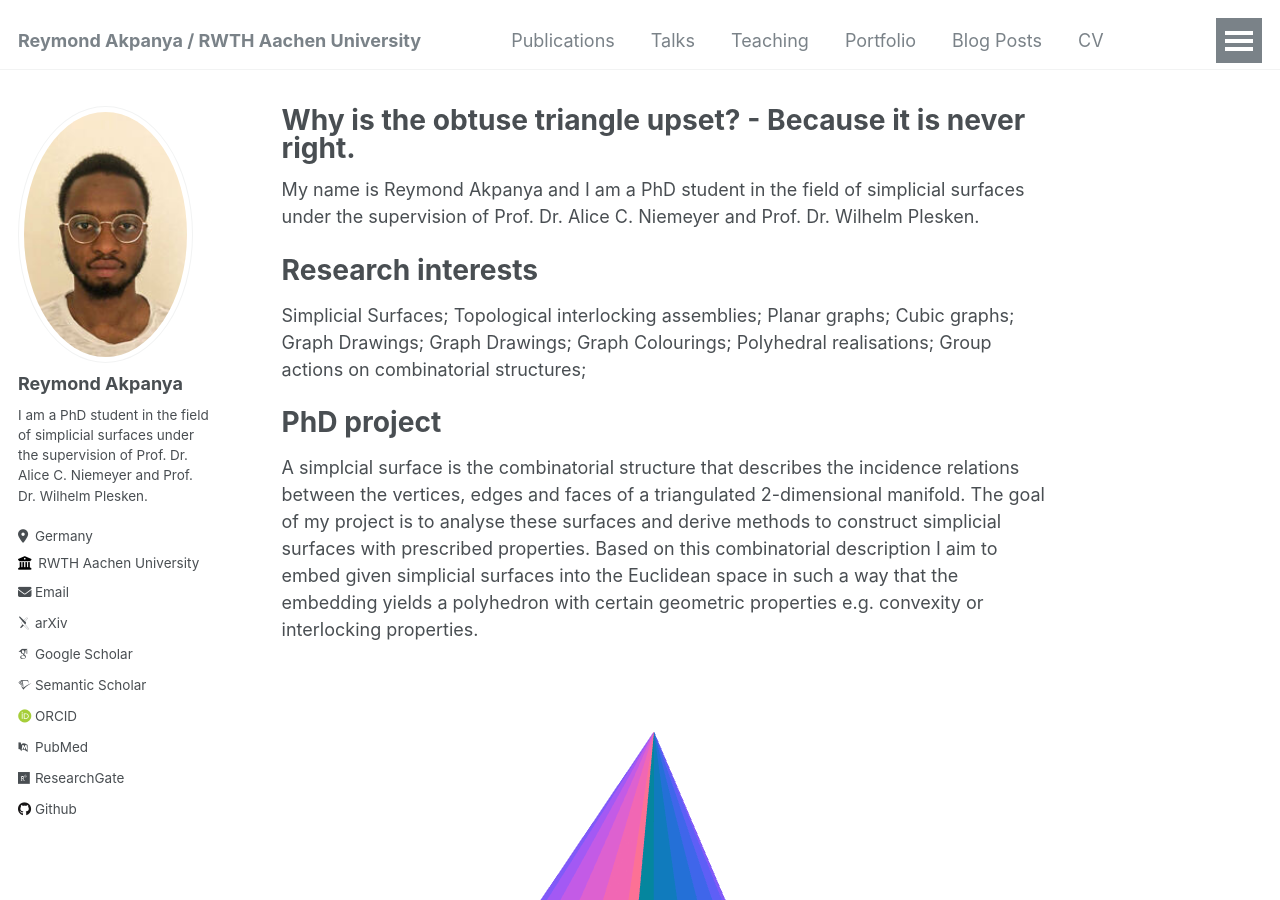
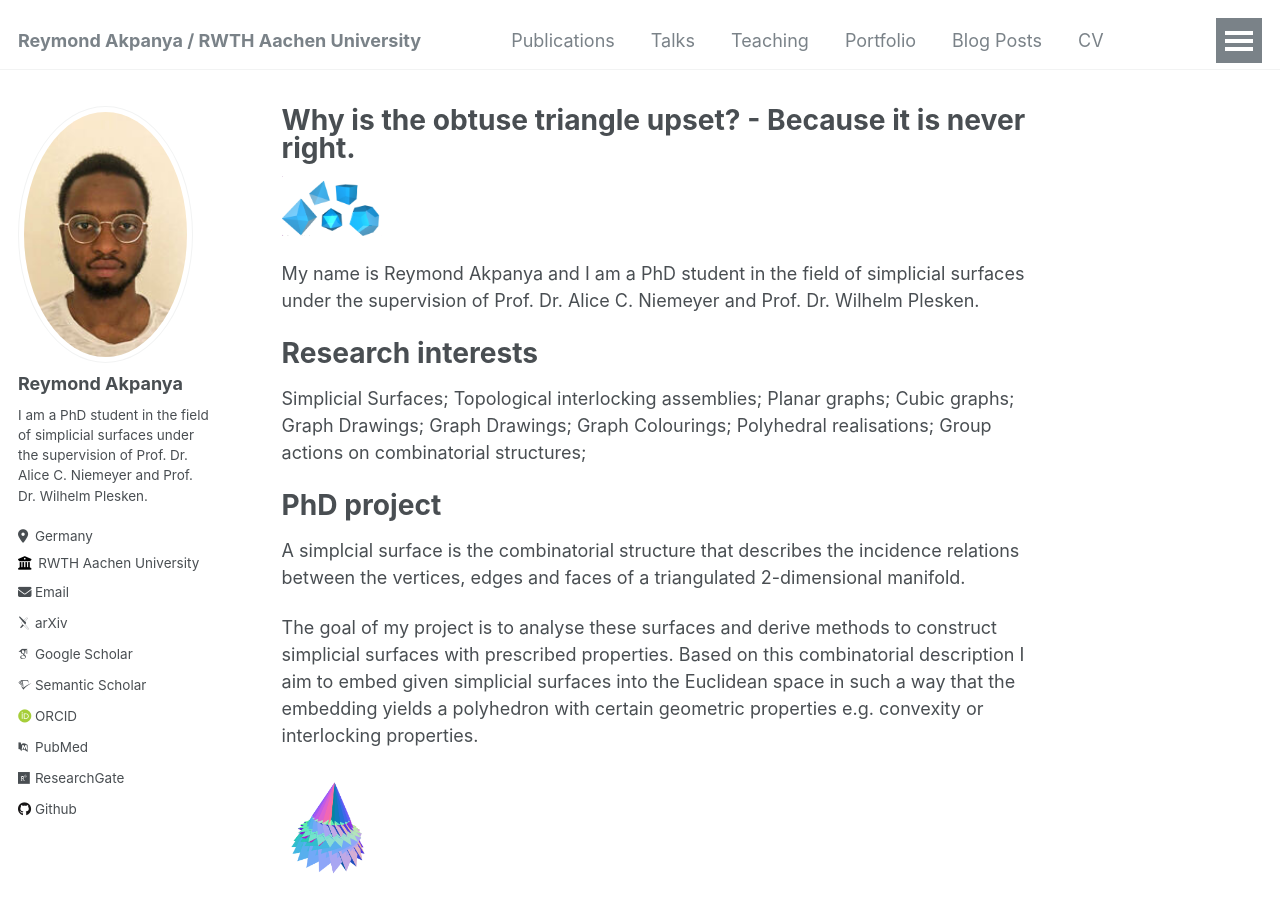
Before and after one commit to ReymondAkpanya/ReymondAkpanya.github.io, a Jekyll site: the page built from _pages/about.md, in a window 1280 px wide and 900 px high. Built offline with Jekyll 4.4.1, drawn with Linux system fonts in a browser that asks for light colours; some web fonts are replaced.

Commit message:
added pictures

```diff
--- a/_pages/about.md
+++ b/_pages/about.md
@@ -6,6 +6,8 @@ redirect_from:
   - /about/
   - /about.html
 ---
+
+<img src='/images/platonic_solids.png' width="100" height="100">
 
 My name is Reymond Akpanya and I am a PhD student in the field of simplicial surfaces under the supervision of
 Prof. Dr. Alice C. Niemeyer and Prof. Dr. Wilhelm Plesken.
@@ -18,9 +20,11 @@ Graph Drawings; Graph Colourings; Polyhedral realisations; Group actions on comb
 PhD project
 ======
 A simplcial surface is the combinatorial structure that describes the incidence relations between the vertices, edges
-and faces of a triangulated 2-dimensional manifold. The goal of my project is to analyse these surfaces and derive
+and faces of a triangulated 2-dimensional manifold.
+
+ The goal of my project is to analyse these surfaces and derive
 methods to construct simplicial surfaces with prescribed properties. Based on this combinatorial description I aim to
 embed given simplicial surfaces into the Euclidean space in such a way that the embedding yields a polyhedron with
 certain geometric properties e.g. convexity or interlocking properties.
 
-<img src='/images/C23.png'>
+<img src='/images/C23.png' width="100" height="100">
```
Also changed, not shown: images/platonic_solids.png (added).
